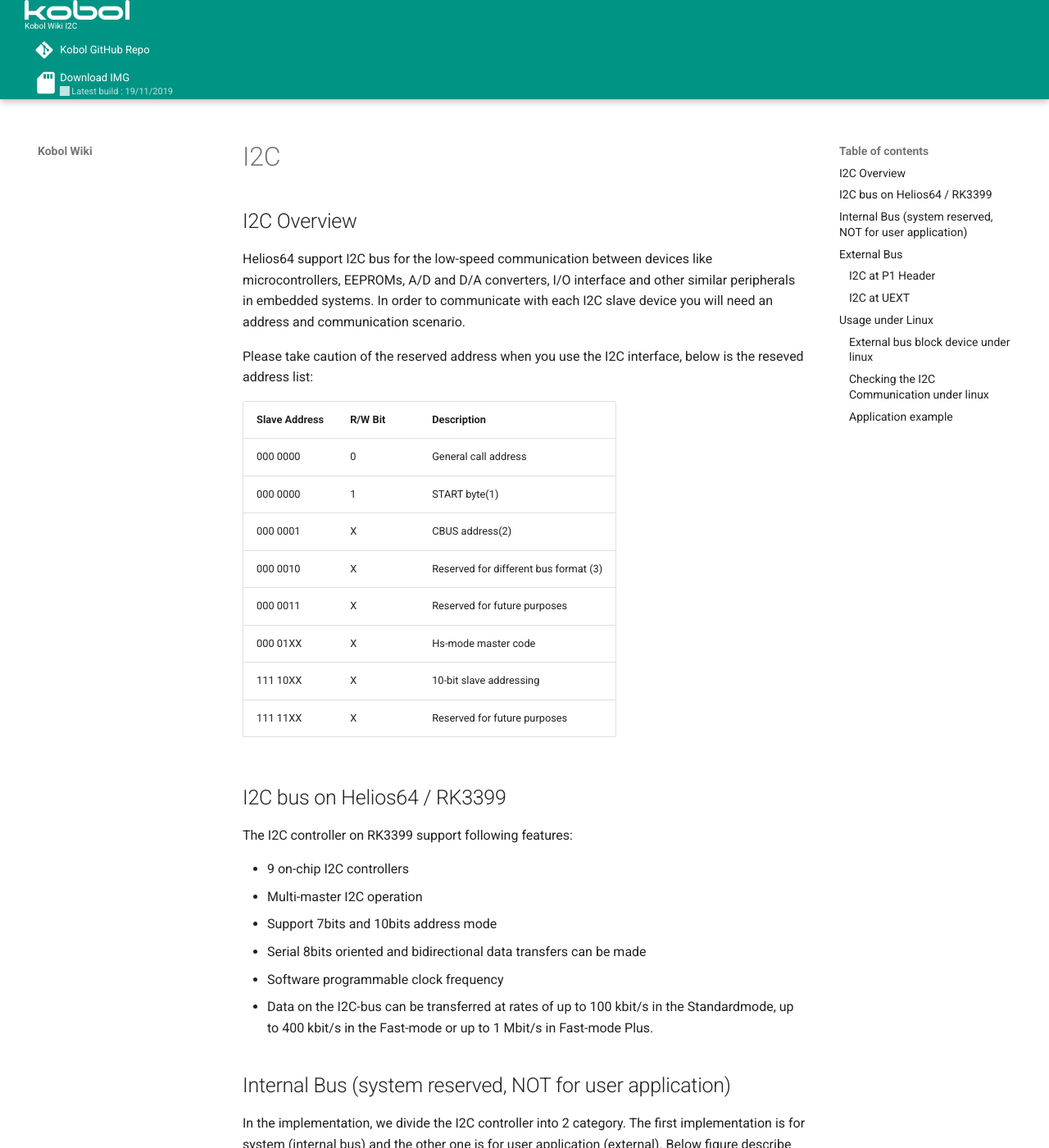
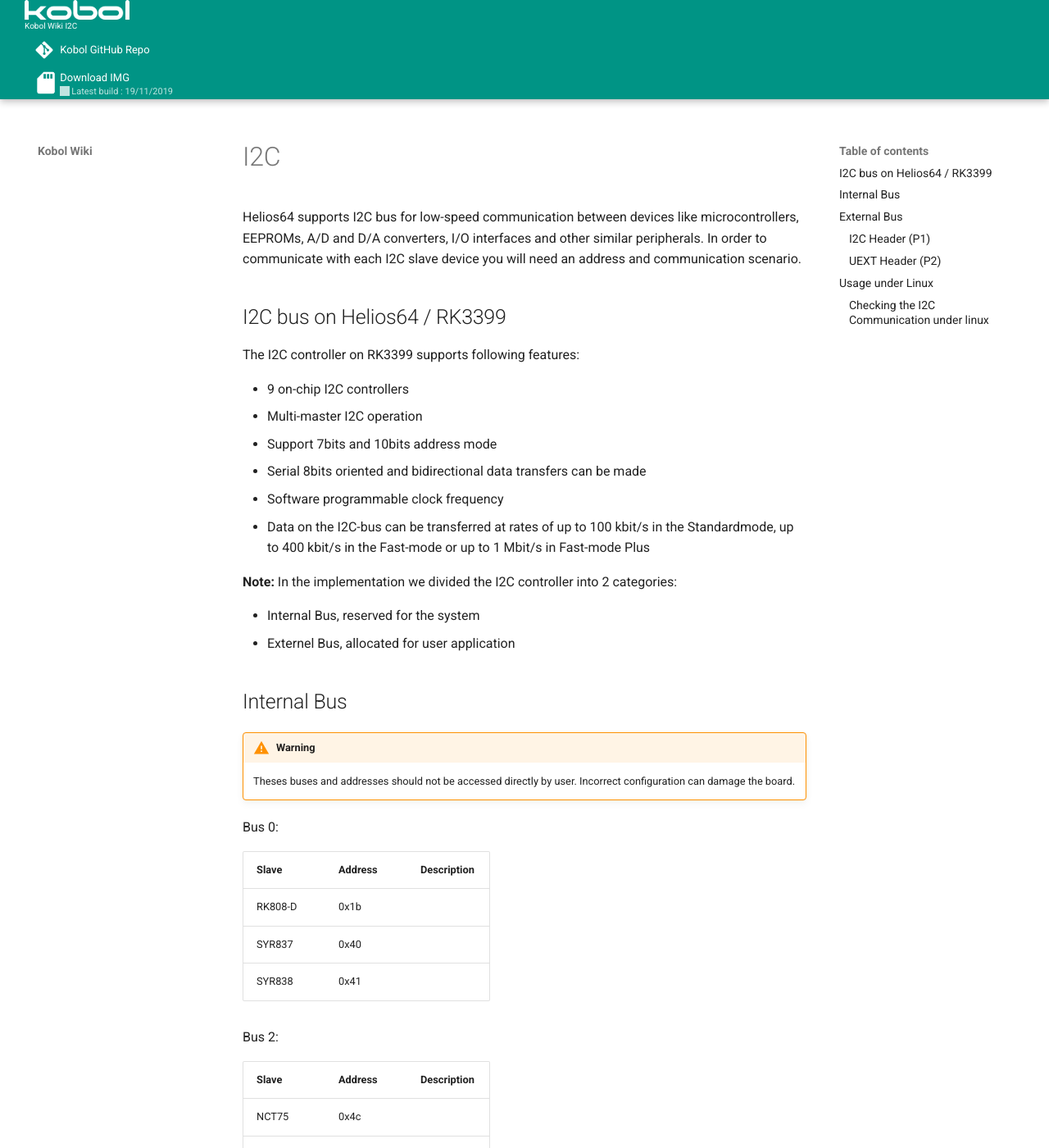
Before and after one commit to kobol-io/wiki, an MkDocs documentation site: the page built from docs/helios64/i2c.md, in a window 1280 px wide and 1400 px high. Shown: the whole window at 82% size. Built offline with MkDocs 1.6.1 and Material for MkDocs 9.7.7, drawn with Linux system fonts in a browser that asks for light colours; some of the changed text lies outside the part shown.

Commit message:
Upfate Hardware I2C page

````diff
--- a/docs/helios64/i2c.md
+++ b/docs/helios64/i2c.md
@@ -1,39 +1,26 @@
-## I2C Overview
-
-Helios64 support I2C bus for the low-speed communication between devices like microcontrollers, EEPROMs, A/D and D/A converters, I/O interface and other similar peripherals in embedded systems.
-In order to communicate with each I2C slave device you will need an address and communication scenario.
-
-Please take caution of the reserved address when you use the I2C interface, below is the reseved address list:
-
-Slave Address |	R/W Bit |	Description
---------------|---------|-------------------
-000 0000 |	0  |	General call address
-000 0000 |	1  |	START byte(1)
-000 0001 |	X  |	CBUS address(2)
-000 0010 |	X  |	Reserved for different bus format (3)
-000 0011 |	X  |	Reserved for future purposes
-000 01XX |	X  |	Hs-mode master code
-111 10XX |	X  |	10-bit slave addressing
-111 11XX |	X  |	Reserved for future purposes
-
+Helios64 supports I2C bus for low-speed communication between devices like microcontrollers, EEPROMs, A/D and D/A converters, I/O interfaces and other similar peripherals. In order to communicate with each I2C slave device you will need an address and communication scenario.
 
 ## I2C bus on Helios64 / RK3399
 
-The I2C controller on RK3399 support following features:
+The I2C controller on RK3399 supports following features:
 
 - 9 on-chip I2C controllers
 - Multi-master I2C operation
 - Support 7bits and 10bits address mode
 - Serial 8bits oriented and bidirectional data transfers can be made
 - Software programmable clock frequency
-- Data on the I2C-bus can be transferred at rates of up to 100 kbit/s in the Standardmode, up to 400 kbit/s in the Fast-mode or up to 1 Mbit/s in Fast-mode Plus.
+- Data on the I2C-bus can be transferred at rates of up to 100 kbit/s in the Standardmode, up to 400 kbit/s in the Fast-mode or up to 1 Mbit/s in Fast-mode Plus
 
 
-## Internal Bus (system reserved, NOT for user application)
+**Note:** In the implementation we divided the I2C controller into 2 categories:
 
-In the implementation, we divide the I2C controller into 2 category.
-The first implementation is for system (internal bus) and the other one is for user application (external).
-Below figure describe the I2C Map inside the board:
+* Internal Bus, reserved for the system
+* Externel Bus, allocated for user application
+
+## Internal Bus
+
+!!! Warning
+    Theses buses and addresses should not be accessed directly by user. Incorrect configuration can damage the board.
 
 Bus 0:
 
@@ -42,7 +29,6 @@ Slave   | Address  | Description|
 RK808-D | 0x1b     |            |
 SYR837  | 0x40     |            |
 SYR838  | 0x41     |            |
-
 
 Bus 2:
 
@@ -57,36 +43,46 @@ Slave   | Address  | Description|
 ------- | ------   |------      |
 FUSB302 | 0x22     |            |
 
-Above bus number and also including bus number 1,3,5 are reserved for system use, therefore not accessible to the user.
-
-!!! Warning
-    This bus number and address should not be accessed directly by user. Incorrect configuration can damaged the board!
+Above list also includes buses number 1,3,5 which are reserved for system use, therefore not accessible to the user.
 
 ## External Bus
 
-Helios64 exposed Bus number 7 and 8 of the I2C in **P2** and **P1** pinout, respectively.
-This I2C bus can be connected to the external devices.
+Helios64 exposes Bus number 7 and 8 respectively on **P2** and **P1** headers.
 
-As described on below figure of I2C (pin header number *3* and *4*), user can access the device at bus number 7.
-For the UEXT (pin header number *5* and *6*), user can access the device at bus number 8.
+All the I2C buses on the board are using voltage level of 3.3V. Note that Helios64 is integrated with level translator and pull up resistor.
 
-All the I2C bus in the board are using voltage level of 3.3V, please notice Helios64 is integrated with level translator and pull up resistor.
+Please take caution of the reserved address when you use the I2C interface, below is the reserved address list:
 
-### I2C at P1 Header
+Slave Address |	R/W Bit |	Description
+--------------|---------|-------------------
+000 0000 |	0  |	General call address
+000 0000 |	1  |	START byte(1)
+000 0001 |	X  |	CBUS address(2)
+000 0010 |	X  |	Reserved for different bus format (3)
+000 0011 |	X  |	Reserved for future purposes
+000 01XX |	X  |	Hs-mode master code
+111 10XX |	X  |	10-bit slave addressing
+111 11XX |	X  |	Reserved for future purposes
 
-Helios64 board exposes the SoC I2C Bus 1, on header **P1**. Below is the header pin-out.
+### I2C Header (P1)
 
-![I2C Pinout](/helios64/img/i2c/i2c_pinout.png)
+Helios64 board exposes I2C Bus 8 on header P1.
 
-This I2C device working with 3 pin bus (SDA, SCK, and GND), and also in band addressing.
-We can use a 7 bit addressing to distinguish every device, but some address is reserved for the internal communication of the Helios64 board.
+![P1 Location](/helios64/img/i2c/i2c.jpg)
 
-### I2C at UEXT
+This I2C device works with 3 pin bus (SDA, SCL, and GND), and also in band addressing. Below is the header pin-out:
 
-The I2C header bus also can be found at UEXT connector (can be found at **P2** header at the the board [overview](/helios64/hardware/overview) page) on the header number 5 and 6.
-Below is the detail description of the UEXT connector:
+![I2C Pinout](/helios64/img/i2c/i2c_pinout.jpg)
 
-![I2C at UEXT](/helios64/img/uext/UEXT_pinout.png)
+### UEXT Header (P2)
+
+The I2C Bus 7 can be found on the UEXT header (P2).
+
+![P2 Location](/helios64/img/i2c/uext.jpg)
+
+![I2C at UEXT](/helios64/img/i2c/uext_pinout.jpg)
+
+Below is the full pinout of the UEXT header:
 
 Pin No  | Description
 --------|-------------
@@ -103,22 +99,16 @@ Pin No  | Description
 
 ## Usage under Linux
 
-### External bus block device under linux
-
-Below table describe the external bus of I2C under Linux,
+Below table list the I2C external bus device name as detected under Linux:
 
 Bus number | Device Block | Description  |
 -----------|--------------|--------------|
  7         | /dev/i2c-7   |              |
  8         | /dev/i2c-8   |              |
 
-
 ### Checking the I2C Communication under linux
 
-In order to communicate with the I2C devices, first we need to identify the I2C bus.
-By performing scan you can see wether system detect the devices.
-
-We can follow this step to perform the scanning process:
+In order to communicate with the I2C devices, first we need to identify the I2C bus. By performing scan you can see whether the system can detect device.
 
 1. Install the Linux i2c tools.
 
@@ -142,9 +132,4 @@ root@helios64:~# i2cdetect -y 8
 70: -- -- -- -- -- -- -- --
 ```
 
-Here we can see there is a device detected at the address 0x3c. If you have connected more than just one I2C device on the **P1** header, there will be more device with different address detected on the bus.
-
-
-### Application example
-
-We have demonstrated the use of I2C bus of our board in the OLED application, as shown in the [I2C(OLED)](/helios4/i2c/) page you can communicate to the external device by using the external I2C bus.
+Here we can see there is a device detected at the address 0x3c. If you have connected more than just one I2C device on the **P1** header, there will be more devices with different addresses detected on the bus.
````
Also changed, not shown: docs/helios64/gpio.md (+1 -1 lines), docs/helios64/img/i2c/UEXT_pinout.png (deleted), docs/helios64/img/i2c/i2c.jpg (added), docs/helios64/img/i2c/i2c_pinout.jpg (added), docs/helios64/img/i2c/i2c_pinout.png (deleted), docs/helios64/img/i2c/uext.jpg (added), docs/helios64/img/i2c/uext_pinout.jpg (added).
